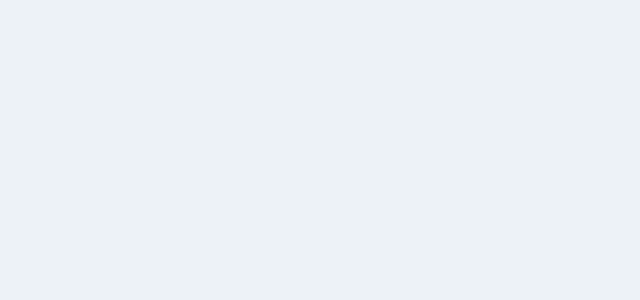
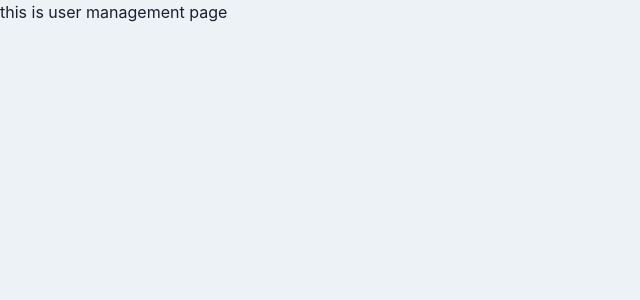
Before and after one commit to kentodaikoku/react-app_00, a React (Create React App) app: page /home/user_management in a window 1280 px wide. Before the commit this address had no page. Shown: the top 300 px of the page, without its empty margins (0-640 px from the left). Built offline with nearby package versions, Linux system fonts and the light colour scheme.

Commit message:
⚡️ Routing Setting

```diff
--- /dev/null
+++ b/src/components/pages/404.tsx
@@ -0,0 +1,5 @@
+import { FC, memo } from "react";
+
+export const Page404: FC = memo(() => {
+  return <p>this is 404 page</p>
+})
--- /dev/null
+++ b/src/components/pages/Home.tsx
@@ -0,0 +1,5 @@
+import { FC, memo } from "react";
+
+export const Home: FC = memo(() => {
+  return <p>this is home page</p>
+})
--- /dev/null
+++ b/src/components/pages/Setting.tsx
@@ -0,0 +1,5 @@
+import { FC, memo } from "react";
+
+export const Setting: FC = memo(() => {
+  return <p>this is setting page</p>
+})
--- /dev/null
+++ b/src/components/pages/UserManagement.tsx
@@ -0,0 +1,5 @@
+import { FC, memo } from "react";
+
+export const UserManagement: FC = memo(() => {
+  return <p>this is user management page</p>
+})
--- /dev/null
+++ b/src/router/HomeRouter.tsx
@@ -0,0 +1,24 @@
+import { FC } from "react";
+import { Home } from "../components/pages/Home";
+import { Setting } from "../components/pages/Setting";
+import { UserManagement } from "../components/pages/UserManagement";
+
+type RouteType = {
+  path: string;
+  element: FC;
+}
+
+export const homeRoutes: RouteType[] = [
+  {
+    path: '/',
+    element: Home
+  },
+  {
+    path: '/user_management',
+    element: UserManagement
+  },
+  {
+    path: '/setting',
+    element: Setting
+  }
+];
--- a/src/router/Router.tsx
+++ b/src/router/Router.tsx
@@ -1,11 +1,21 @@
 import { FC, memo } from "react";
 import { Route, Routes } from "react-router-dom";
+import { homeRoutes } from "./HomeRouter";
 import { Login } from "../components/pages/Login";
+import { Page404 } from "../components/pages/404";
 
 export const Router: FC = memo(() => {
   return (
-    <Routes>
-      <Route path="/" element={<Login />} />
-    </Routes>
+    // <>
+      <Routes>
+        <Route path="/" element={<Login />} />
+        {homeRoutes.map((route) => {
+          return (
+            <Route key={route.path} path={`/home${route.path}`} element={<route.element />} />
+          )
+        })}
+        <Route path="*" element={<Page404 />} />
+      </Routes>
+    // </>
   )
 })
```
